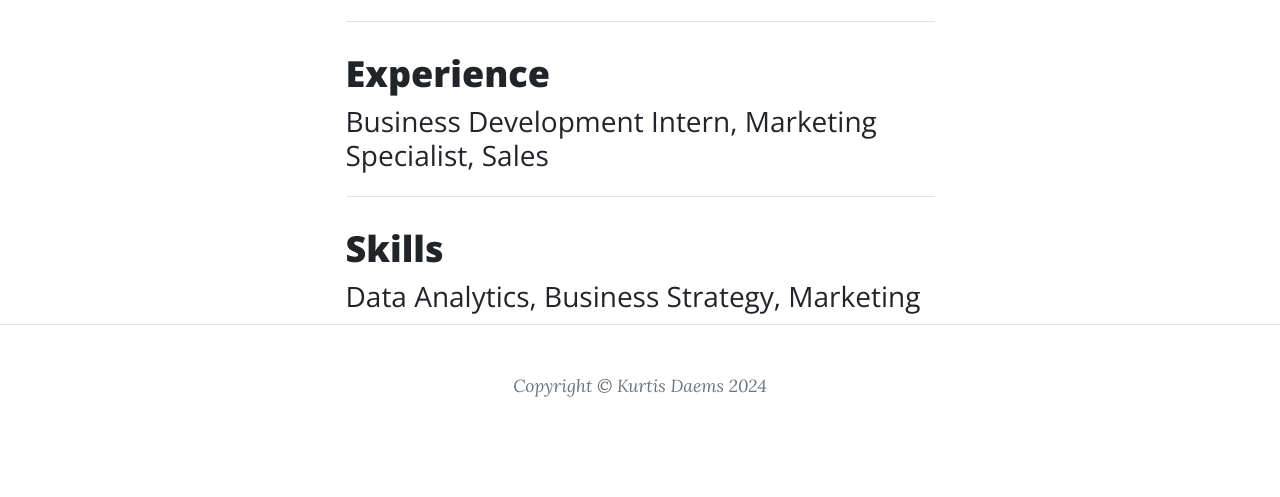
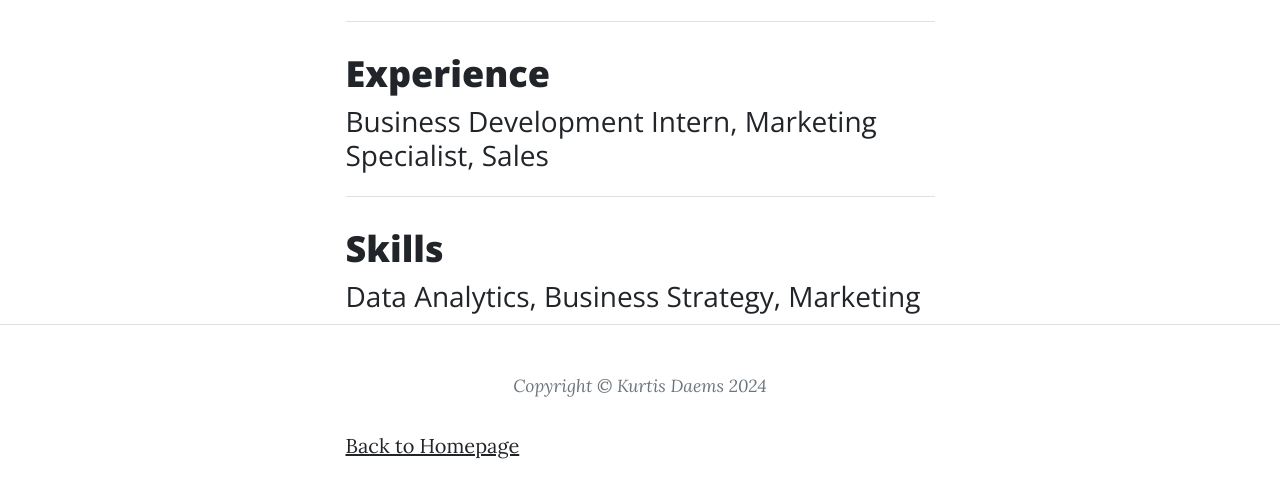
Before and after one commit to kdaems2/IS201, a plain HTML site: page index.html in a window 1280 px wide. Shown: the part 734-1231 px from the top of the page. Before the commit the page ends 1181 px from the top, so only its background shows below. Drawn offline with nearby package versions, Linux system fonts and the light colour scheme.

Commit message:
Add files via upload

```diff
--- a/index.html
+++ b/index.html
@@ -101,6 +101,7 @@
                 <div class="row gx-4 gx-lg-5 justify-content-center">
                     <div class="col-md-10 col-lg-8 col-xl-7">
                         <div class="small text-center text-muted fst-italic">Copyright &copy; Kurtis Daems 2024</div>
+                        <p><a href="fromscratch.html">Back to Homepage</a></p>
                     </div>
                 </div>
             </div>
```
